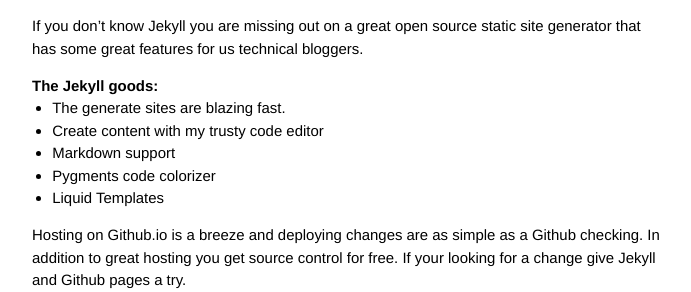
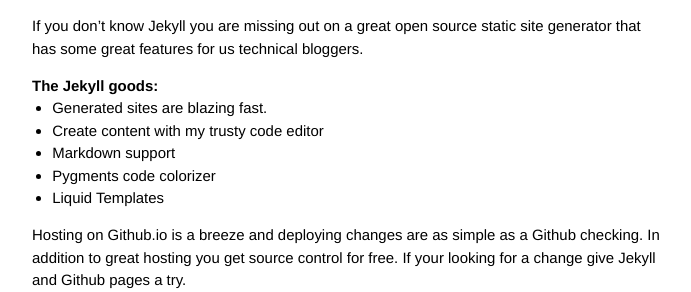
Before and after one commit to awolf/awolf.github.io, a Jekyll site: the page built from _posts/2013-08-18-jekyll-and-hyde.markdown, in a window 1280 px wide. Shown: the part 239-531 px from the top of the page, without its empty margins (294-985 px from the left). Built offline with Jekyll 4.4.1, drawn with Linux system fonts in a browser that asks for light colours; Markdown is read by kramdown in place of the engine named in the settings.

Commit message:
Update post

```diff
--- a/_posts/2013-08-18-jekyll-and-hyde.markdown
+++ b/_posts/2013-08-18-jekyll-and-hyde.markdown
@@ -10,7 +10,7 @@ It's that time again; time to update the blog. I was using Google's Blogspot to
 If you don't know Jekyll you are missing out on a great open source static site generator that has some great features for us technical bloggers.
 
 ##The Jekyll goods:
-* The generate sites are blazing fast.
+* Generated sites are blazing fast.
 * Create content with my trusty code editor
 * Markdown support
 * Pygments code colorizer
```
